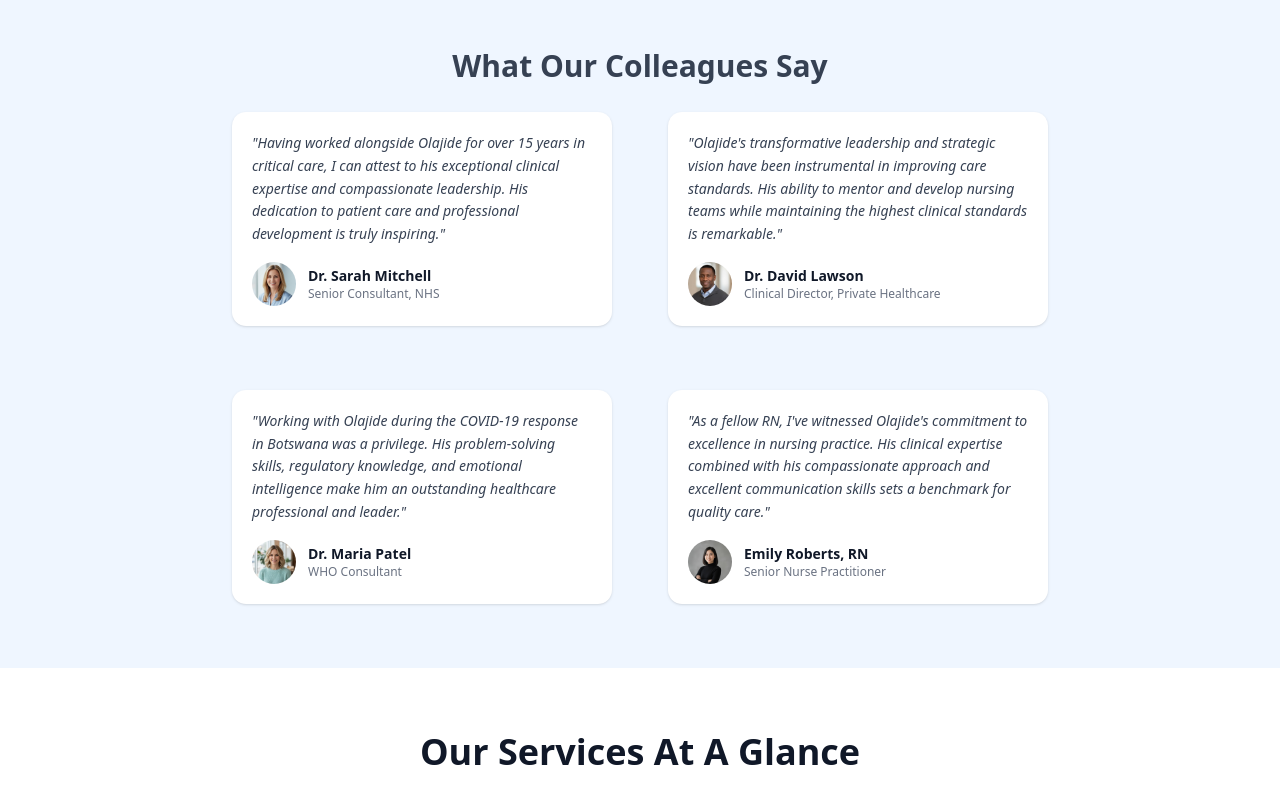
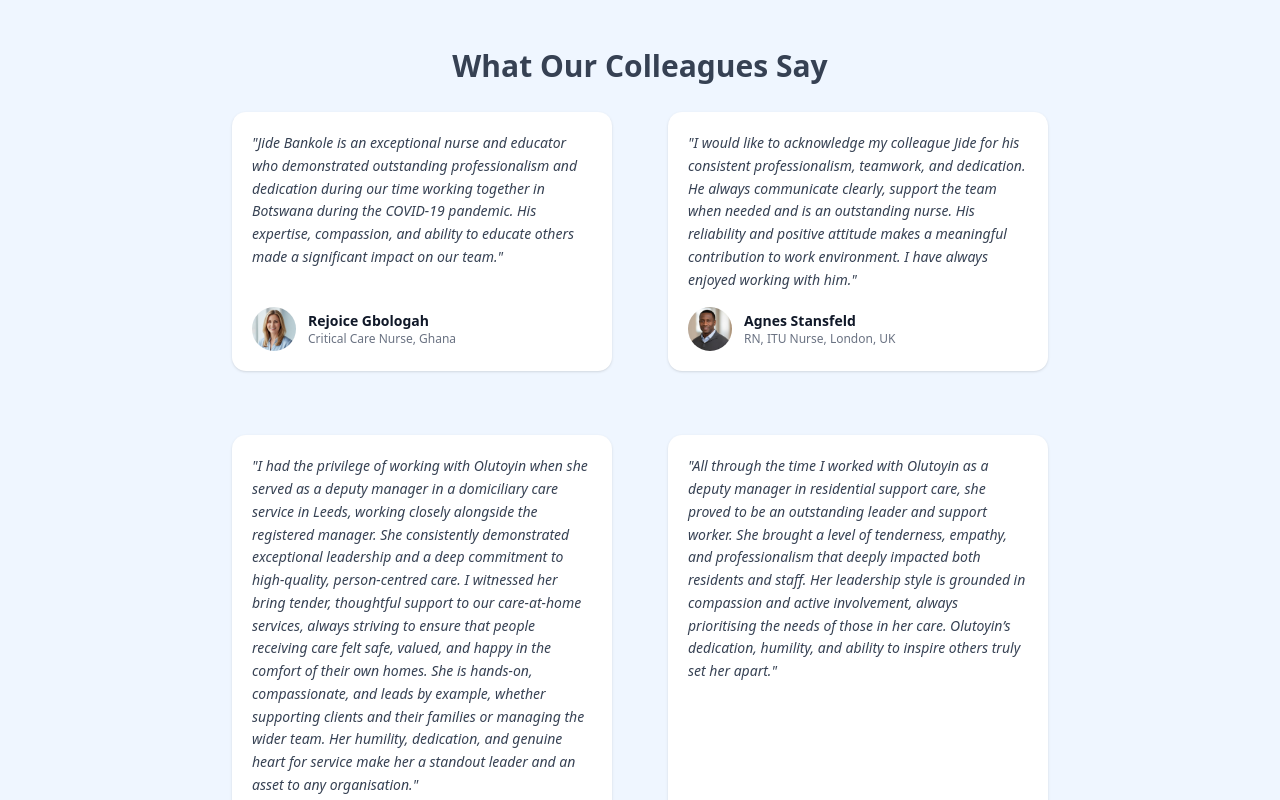
Before and after one commit to ABRWebNApps/Das-healthcare, a Next.js app: page / in a window 1280 px wide. Shown: the part 1660-2460 px from the top of the page. Built offline with nearby package versions, Linux system fonts and the light colour scheme; no server answers.

Commit message:
feat: update what colleagues say testimonials with real data from Jide and Olutoyin

```diff
--- a/components/FamiliesSection.tsx
+++ b/components/FamiliesSection.tsx
@@ -14,30 +14,30 @@ type Testimonial = {
 const testimonials: Testimonial[] = [
   {
     quote:
-      '"Having worked alongside Olajide for over 15 years in critical care, I can attest to his exceptional clinical expertise and compassionate leadership. His dedication to patient care and professional development is truly inspiring."',
-    name: "Dr. Sarah Mitchell",
-    role: "Senior Consultant, NHS",
+      '"Jide Bankole is an exceptional nurse and educator who demonstrated outstanding professionalism and dedication during our time working together in Botswana during the COVID-19 pandemic. His expertise, compassion, and ability to educate others made a significant impact on our team."',
+    name: "Rejoice Gbologah",
+    role: "Critical Care Nurse, Ghana",
     avatar: "/Client-1.jpg",
   },
   {
     quote:
-      '"Olajide\'s transformative leadership and strategic vision have been instrumental in improving care standards. His ability to mentor and develop nursing teams while maintaining the highest clinical standards is remarkable."',
-    name: "Dr. David Lawson",
-    role: "Clinical Director, Private Healthcare",
+      '"I would like to acknowledge my colleague Jide for his consistent professionalism, teamwork, and dedication. He always communicate clearly, support the team when needed and is an outstanding nurse. His reliability and positive attitude makes a meaningful contribution to work environment. I have always enjoyed working with him."',
+    name: "Agnes Stansfeld",
+    role: "RN, ITU Nurse, London, UK",
     avatar: "/Client-2.jpg",
   },
   {
     quote:
-      '"Working with Olajide during the COVID-19 response in Botswana was a privilege. His problem-solving skills, regulatory knowledge, and emotional intelligence make him an outstanding healthcare professional and leader."',
-    name: "Dr. Maria Patel",
-    role: "WHO Consultant",
+      '"I had the privilege of working with Olutoyin when she served as a deputy manager in a domiciliary care service in Leeds, working closely alongside the registered manager. She consistently demonstrated exceptional leadership and a deep commitment to high-quality, person-centred care. I witnessed her bring tender, thoughtful support to our care-at-home services, always striving to ensure that people receiving care felt safe, valued, and happy in the comfort of their own homes. She is hands-on, compassionate, and leads by example, whether supporting clients and their families or managing the wider team. Her humility, dedication, and genuine heart for service make her a standout leader and an asset to any organisation."',
+    name: "Christy A.",
+    role: "Colleague",
     avatar: "/Client-3.jpg",
   },
   {
     quote:
-      '"As a fellow RN, I\'ve witnessed Olajide\'s commitment to excellence in nursing practice. His clinical expertise combined with his compassionate approach and excellent communication skills sets a benchmark for quality care."',
-    name: "Emily Roberts, RN",
-    role: "Senior Nurse Practitioner",
+      '"All through the time I worked with Olutoyin as a deputy manager in residential support care, she proved to be an outstanding leader and support worker. She brought a level of tenderness, empathy, and professionalism that deeply impacted both residents and staff. Her leadership style is grounded in compassion and active involvement, always prioritising the needs of those in her care. Olutoyin’s dedication, humility, and ability to inspire others truly set her apart."',
+    name: "Leslie S.",
+    role: "Colleague",
     avatar: "/Client-4.jpg",
   },
 ];
--- a/components/FamiliesTestimonies.tsx
+++ b/components/FamiliesTestimonies.tsx
@@ -6,24 +6,31 @@ export default function Testimonials() {
   const testimonials = [
     {
       id: 1,
-      text: "Having collaborated with Olajide in various healthcare settings, I've consistently been impressed by his clinical expertise and transformative leadership. His commitment to delivering exceptional care while developing nursing teams is outstanding.",
-      name: "Sarah Lewis, RN",
-      position: "Nurse Manager, NHS Trust",
-      image: "/Parent-client.jpg",
+      text: "Jide Bankole is an exceptional nurse and educator who demonstrated outstanding professionalism and dedication during our time working together in Botswana during the COVID-19 pandemic. His expertise, compassion, and ability to educate others made a significant impact on our team.",
+      name: "Rejoice Gbologah",
+      position: "Critical Care Nurse, Ghana",
+      image: "/Client-1.jpg",
     },
     {
       id: 2,
-      text: "Olajide's strategic vision and compassionate approach to healthcare leadership have made a significant impact. His ability to combine clinical excellence with emotional intelligence and regulatory knowledge is truly exceptional.",
-      name: "Michael Roberts, RN",
-      position: "Senior Clinical Nurse",
-      image: "/Client2.jpg",
+      text: "I would like to acknowledge my colleague Jide for his consistent professionalism, teamwork, and dedication. He always communicate clearly, support the team when needed and is an outstanding nurse. His reliability and positive attitude makes a meaningful contribution to work environment. I have always enjoyed working with him.",
+      name: "Agnes Stansfeld",
+      position: "RN, ITU Nurse, London, UK",
+      image: "/Client-2.jpg",
     },
     {
       id: 3,
-      text: "Working alongside Olajide has been a privilege. His problem-solving skills, excellent communication, and dedication to professional development make him an exemplary healthcare leader and educator.",
-      name: "Rosaline Thompson, RN",
-      position: "Clinical Educator",
-      image: "/Client-daughter.jpg",
+      text: "I had the privilege of working with Olutoyin when she served as a deputy manager in a domiciliary care service in Leeds, working closely alongside the registered manager. She consistently demonstrated exceptional leadership and a deep commitment to high-quality, person-centred care. I witnessed her bring tender, thoughtful support to our care-at-home services, always striving to ensure that people receiving care felt safe, valued, and happy in the comfort of their own homes. She is hands-on, compassionate, and leads by example, whether supporting clients and their families or managing the wider team. Her humility, dedication, and genuine heart for service make her a standout leader and an asset to any organisation.",
+      name: "Christy A.",
+      position: "Colleague",
+      image: "/Client-3.jpg",
+    },
+    {
+      id: 4,
+      text: "All through the time I worked with Olutoyin as a deputy manager in residential support care, she proved to be an outstanding leader and support worker. She brought a level of tenderness, empathy, and professionalism that deeply impacted both residents and staff. Her leadership style is grounded in compassion and active involvement, always prioritising the needs of those in her care. Olutoyin’s dedication, humility, and ability to inspire others truly set her apart.",
+      name: "Leslie S.",
+      position: "Colleague",
+      image: "/Client-4.jpg",
     },
   ];
 
--- a/components/Testimonial.tsx
+++ b/components/Testimonial.tsx
@@ -6,35 +6,31 @@ import { motion } from "framer-motion";
 const testimonials = [
   {
     id: 1,
-    quote:
-      "Olajide's exceptional clinical expertise and compassionate leadership have consistently set high standards in healthcare delivery. His transformative approach to nursing leadership is truly inspiring.",
-    name: "Thomas Taylor, RN",
-    role: "Senior Nurse Practitioner",
-    image: "/Thomas.jpg",
+    quote: "Jide Bankole is an exceptional nurse and educator who demonstrated outstanding professionalism and dedication during our time working together in Botswana during the COVID-19 pandemic. His expertise, compassion, and ability to educate others made a significant impact on our team.",
+    name: "Rejoice Gbologah",
+    role: "Critical Care Nurse, Ghana",
+    image: "/Client-1.jpg",
   },
   {
     id: 2,
-    quote:
-      "Having worked with Olajide across multiple healthcare settings, I've witnessed his strategic vision and problem-solving abilities firsthand. His regulatory knowledge and communication skills are exemplary.",
-    name: "David Lawson, RN",
-    role: "Clinical Lead Nurse",
-    image: "/david.jpg",
+    quote: "I would like to acknowledge my colleague Jide for his consistent professionalism, teamwork, and dedication. He always communicate clearly, support the team when needed and is an outstanding nurse. His reliability and positive attitude makes a meaningful contribution to work environment. I have always enjoyed working with him.",
+    name: "Agnes Stansfeld",
+    role: "RN, ITU Nurse, London, UK",
+    image: "/Client-2.jpg",
   },
   {
     id: 3,
-    quote:
-      "Olajide's dedication to professional development and his role as an educator/trainer has significantly contributed to improving care standards. His emotional intelligence and clinical expertise are outstanding.",
-    name: "Emily Roberts, RN",
-    role: "Nurse Educator",
-    image: "/emily.jpg",
+    quote: "I had the privilege of working with Olutoyin when she served as a deputy manager in a domiciliary care service in Leeds, working closely alongside the registered manager. She consistently demonstrated exceptional leadership and a deep commitment to high-quality, person-centred care. I witnessed her bring tender, thoughtful support to our care-at-home services, always striving to ensure that people receiving care felt safe, valued, and happy in the comfort of their own homes. She is hands-on, compassionate, and leads by example, whether supporting clients and their families or managing the wider team. Her humility, dedication, and genuine heart for service make her a standout leader and an asset to any organisation.",
+    name: "Christy A.",
+    role: "Colleague",
+    image: "/Client-3.jpg",
   },
   {
     id: 4,
-    quote:
-      "As a colleague, I've always admired Olajide's kind and compassionate professional approach. His combination of clinical expertise and transformative leadership makes him an exceptional healthcare professional.",
-    name: "Robert King, RN",
-    role: "Senior Staff Nurse",
-    image: "/robert.jpg",
+    quote: "All through the time I worked with Olutoyin as a deputy manager in residential support care, she proved to be an outstanding leader and support worker. She brought a level of tenderness, empathy, and professionalism that deeply impacted both residents and staff. Her leadership style is grounded in compassion and active involvement, always prioritising the needs of those in her care. Olutoyin’s dedication, humility, and ability to inspire others truly set her apart.",
+    name: "Leslie S.",
+    role: "Colleague",
+    image: "/Client-4.jpg",
   },
 ];
 
```
